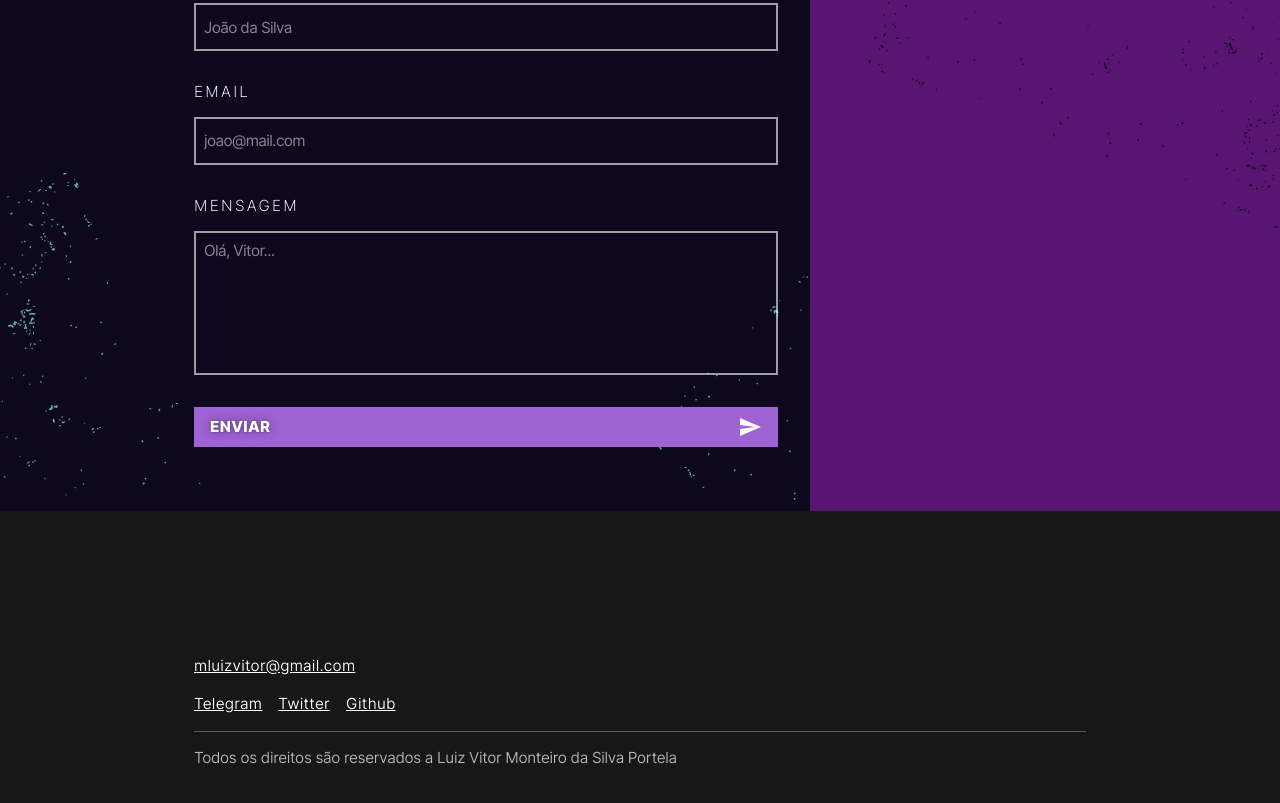
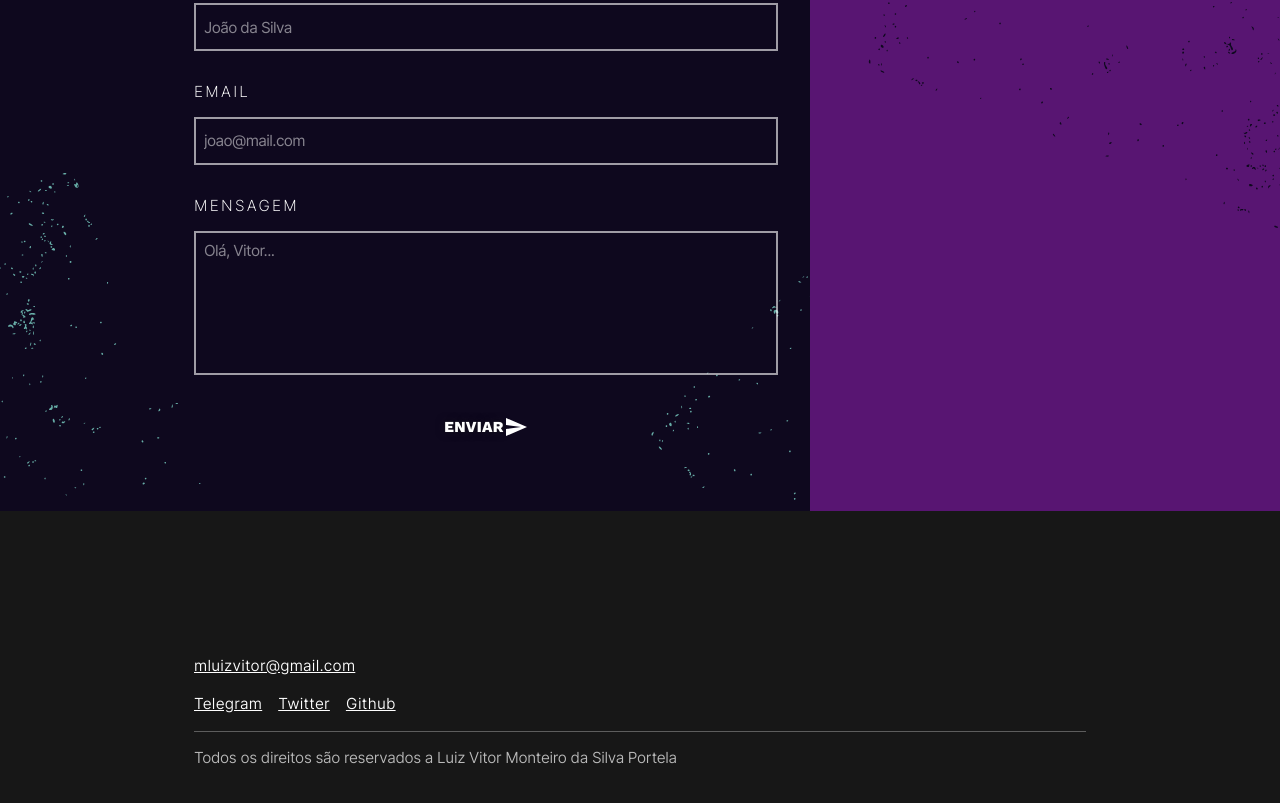
Before and after one commit to mluizvitor/mluizvitor.github.io, a React (Create React App) app: page / in a window 1280 px wide. Shown: the part 2644-3447 px from the top of the page. Built offline with nearby package versions, Linux system fonts and the light colour scheme.

Commit message:
feat: button styles

```diff
--- a/src/components/Button/index.js
+++ b/src/components/Button/index.js
@@ -1,7 +1,10 @@
 import React from 'react';
 import { Container } from './styles';
-import Icon from 'react-icons/md';
 
-export default function Button({ type, children }) {
-  return <Container type={type}>{children}</Container>;
+export default function Button({ type, btnStyle, children, ...rest }) {
+  return (
+    <Container type={type} btnStyle={btnStyle} {...rest}>
+      {children}
+    </Container>
+  );
 }
--- a/src/components/Button/styles.js
+++ b/src/components/Button/styles.js
@@ -1,15 +1,39 @@
-import React from 'react';
+import { shade } from 'polished';
 import styled from 'styled-components';
 
-export const Container = styled.button`
+export const Container = styled.button.attrs((props) => ({
+  btnStyle: props.btnStyle || 'transparent',
+}))`
+  font-family: 'Work Sans', sans-serif;
+  font-size: calc(14px + 0.1vw);
+  font-weight: 800;
+  line-height: 24px;
+  letter-spacing: calc((14px + 0.1vw) * 0.02);
+  text-transform: uppercase;
+
+  color: #fff;
+  background: ${(props) =>
+    props.btnStyle === 'color' ? '#CC3D94' : 'transparent'};
+
+  height: 40px;
+  padding: 0 16px;
+  border: 0;
+
+  display: flex;
   grid-column: 1 / 3;
-  background-color: hsl(272, 57%, 61%);
-  justify-content: space-between;
-  padding: 0 16px;
-  color: #fff;
-  font-weight: 800;
+  position: relative;
+
+  justify-content: center;
+  align-items: center;
+
+  white-space: nowrap;
+  transition: 1s;
+  cursor: pointer;
 
   &:hover {
-    background-color: hsl(272, 57%, 56%);
+    background-color: ${(props) =>
+      props.btnStyle === 'color'
+        ? shade(0.2, '#CC3D94')
+        : 'rgba(255,255,255,0.1)'};
   }
 `;
```
